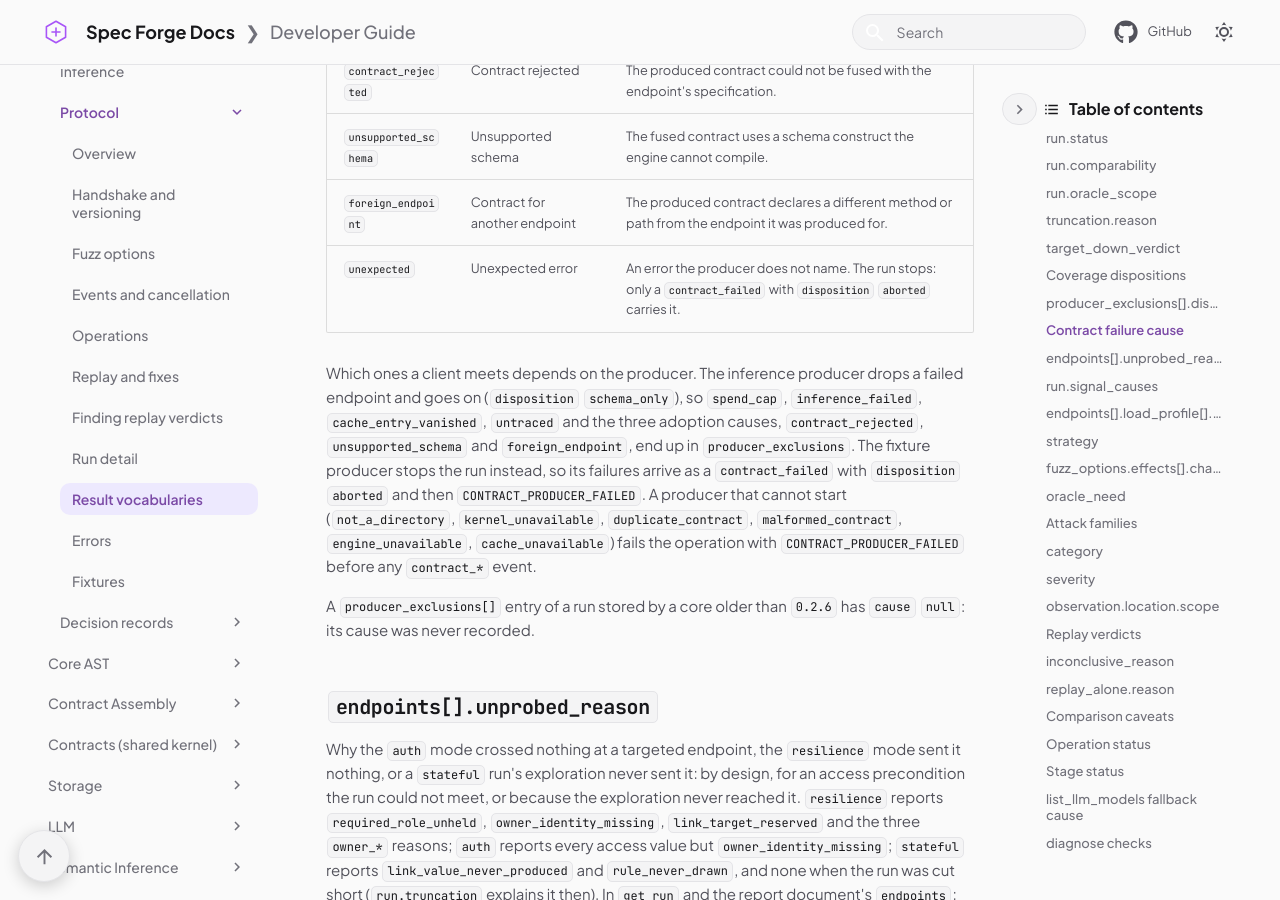
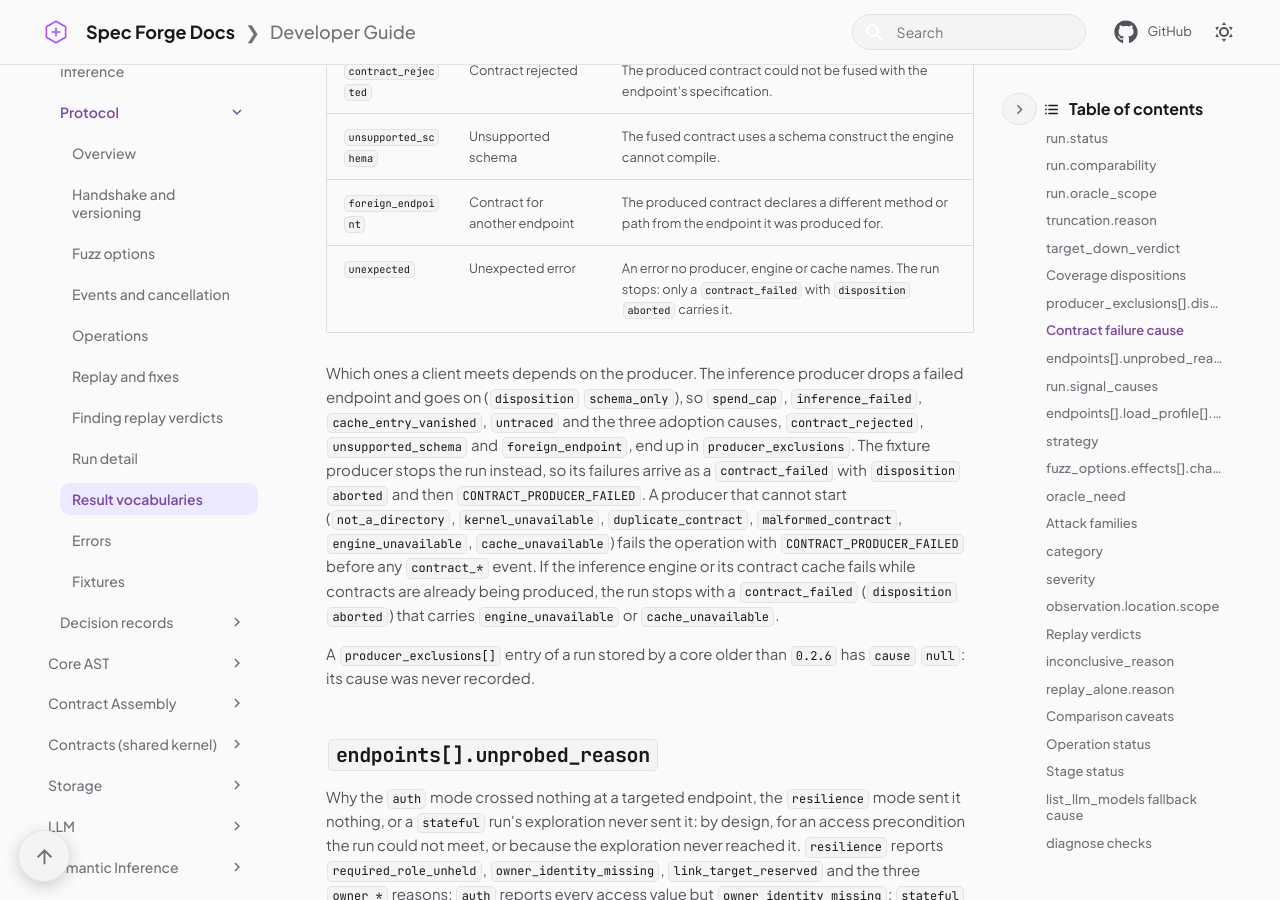
Before and after one commit to Spec-Forge-Testing/specforge-docs, an MkDocs documentation site: the page built from docs/modules/core/protocol/vocabularies.md, in a window 1280 px wide and 900 px high, scrolled down 5279 px. Built offline with MkDocs 1.6.1 and Material for MkDocs 9.7.7, drawn with Linux system fonts in a browser that asks for light colours; comment, search, counter and statistics services are not loaded.

Commit message:
docs(core): a contract production cut short by the engine or its cache names it

```diff
--- a/docs/modules/core/protocol/vocabularies.md
+++ b/docs/modules/core/protocol/vocabularies.md
@@ -161,7 +161,7 @@ each as `{value, label}`, in the order of this table, with or without the engine
 | `contract_rejected` | Contract rejected | The produced contract could not be fused with the endpoint's specification. |
 | `unsupported_schema` | Unsupported schema | The fused contract uses a schema construct the engine cannot compile. |
 | `foreign_endpoint` | Contract for another endpoint | The produced contract declares a different method or path from the endpoint it was produced for. |
-| `unexpected` | Unexpected error | An error the producer does not name. The run stops: only a `contract_failed` with `disposition` `aborted` carries it. |
+| `unexpected` | Unexpected error | An error no producer, engine or cache names. The run stops: only a `contract_failed` with `disposition` `aborted` carries it. |
 
 Which ones a client meets depends on the producer. The inference producer drops
 a failed endpoint and goes on (`disposition` `schema_only`), so `spend_cap`,
@@ -172,7 +172,10 @@ failures arrive as a `contract_failed` with `disposition` `aborted` and then
 `CONTRACT_PRODUCER_FAILED`. A producer that cannot start (`not_a_directory`,
 `kernel_unavailable`, `duplicate_contract`, `malformed_contract`,
 `engine_unavailable`, `cache_unavailable`) fails the operation with
-`CONTRACT_PRODUCER_FAILED` before any `contract_*` event.
+`CONTRACT_PRODUCER_FAILED` before any `contract_*` event. If the inference engine
+or its contract cache fails while contracts are already being produced, the run
+stops with a `contract_failed` (`disposition` `aborted`) that carries
+`engine_unavailable` or `cache_unavailable`.
 
 A `producer_exclusions[]` entry of a run stored by a core older than `0.2.6` has
 `cause` `null`: its cause was never recorded.
```
